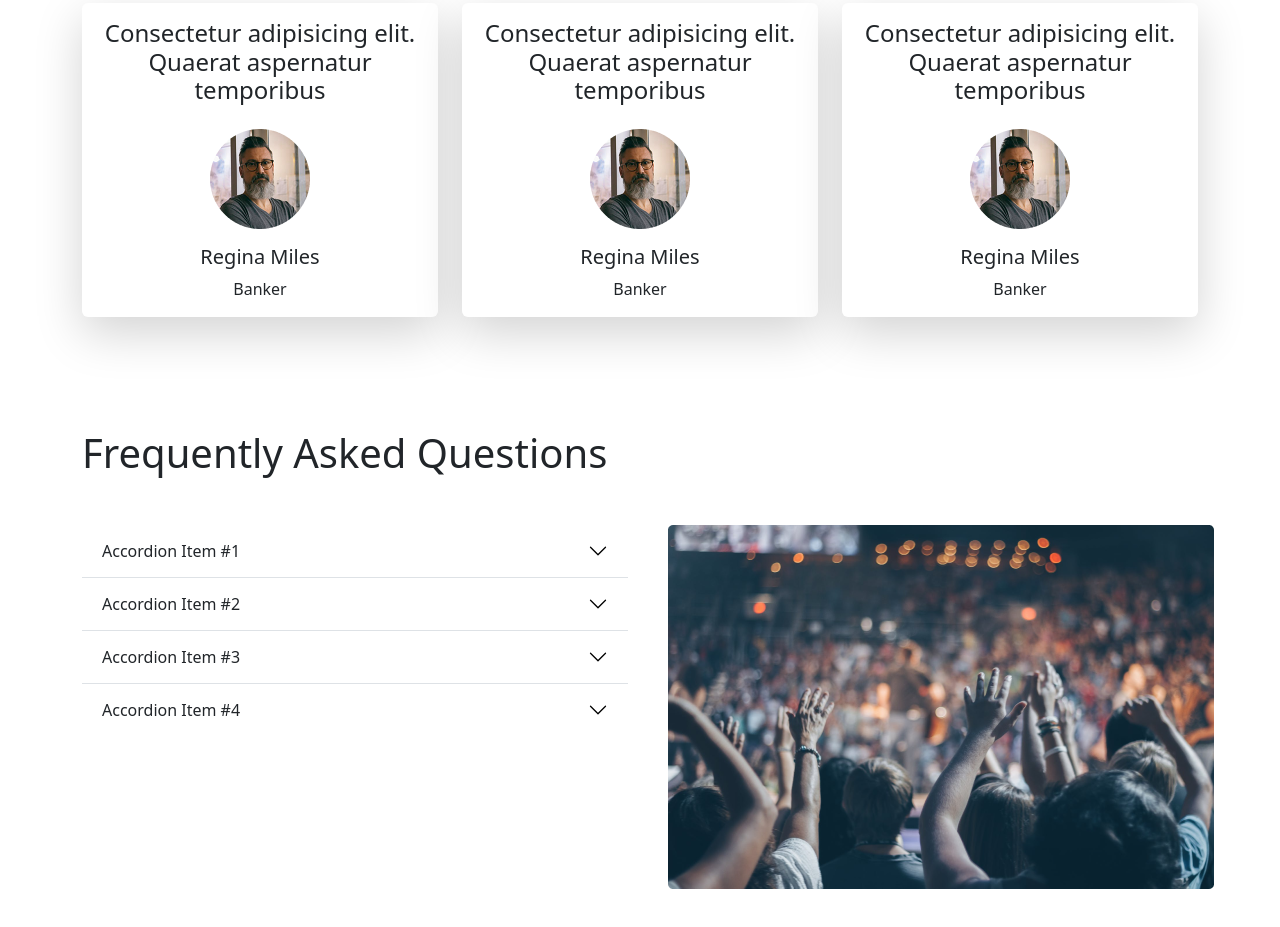
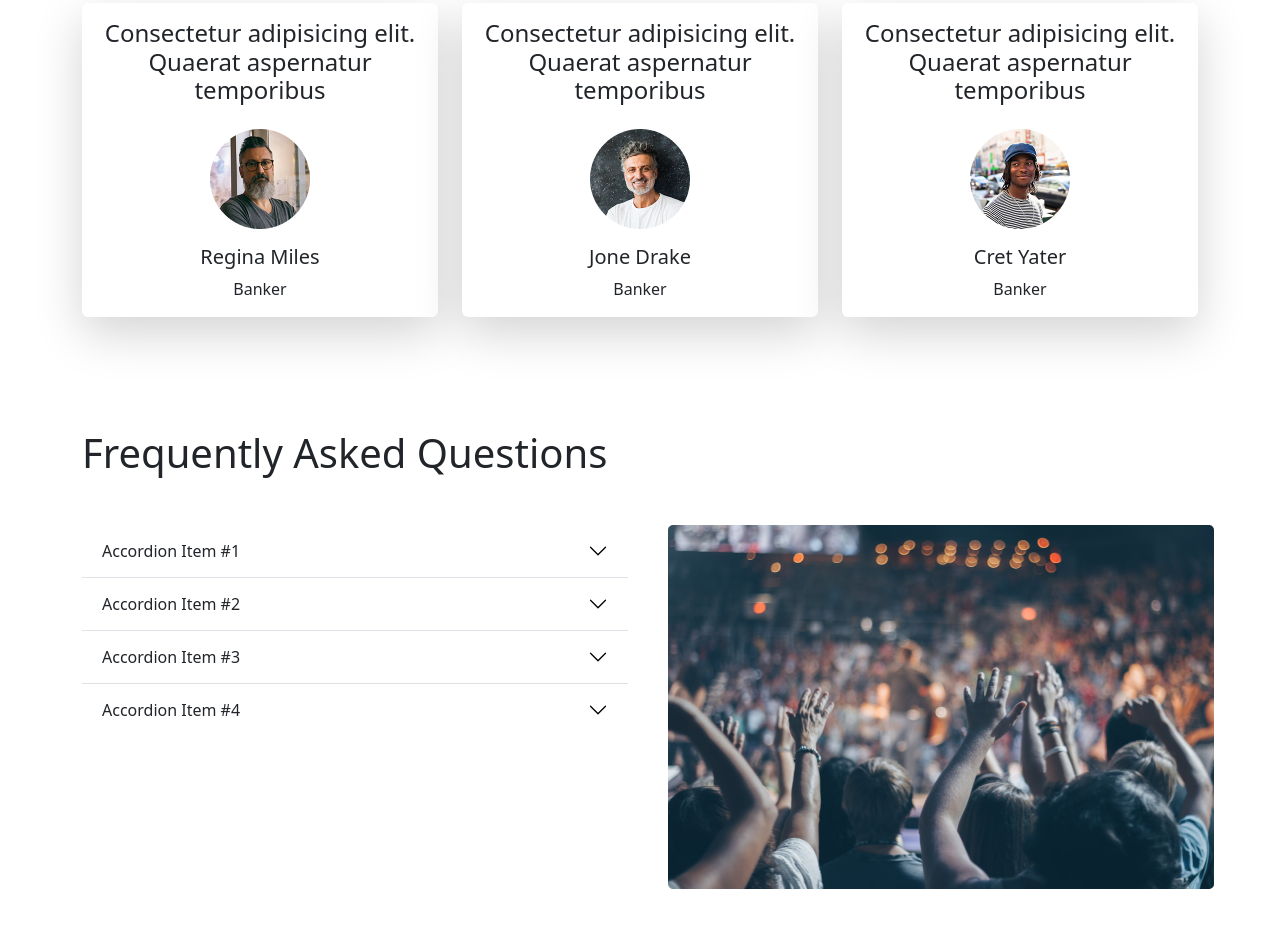
Before and after one commit to alamin0561464977/Abacus-Convention-Center, a plain HTML site: page index.html in a window 1280 px wide. Shown: the part 1837-2764 px from the top of the page. Drawn offline with nearby package versions, Linux system fonts and the light colour scheme.

Commit message:
added a primary images

```diff
--- a/index.html
+++ b/index.html
@@ -231,8 +231,8 @@
                         <div class="card-body text-center">
                             <h4>Consectetur adipisicing elit. Quaerat aspernatur temporibus
                             </h4>
-                            <img class="my-3" src="images/person 1.png" alt="">
-                            <h5 class="card-title">Regina Miles</h5>
+                            <img class="my-3" src="images/person 2.png" alt="">
+                            <h5 class="card-title">Jone Drake</h5>
                             <p class="card-text">Banker</p>
                         </div>
                     </div>
@@ -242,8 +242,8 @@
                         <div class="card-body text-center">
                             <h4>Consectetur adipisicing elit. Quaerat aspernatur temporibus
                             </h4>
-                            <img class="my-3" src="images/person 1.png" alt="">
-                            <h5 class="card-title">Regina Miles</h5>
+                            <img class="my-3" src="images/person 3.png" alt="">
+                            <h5 class="card-title">Cret Yater</h5>
                             <p class="card-text">Banker</p>
                         </div>
                     </div>
```
